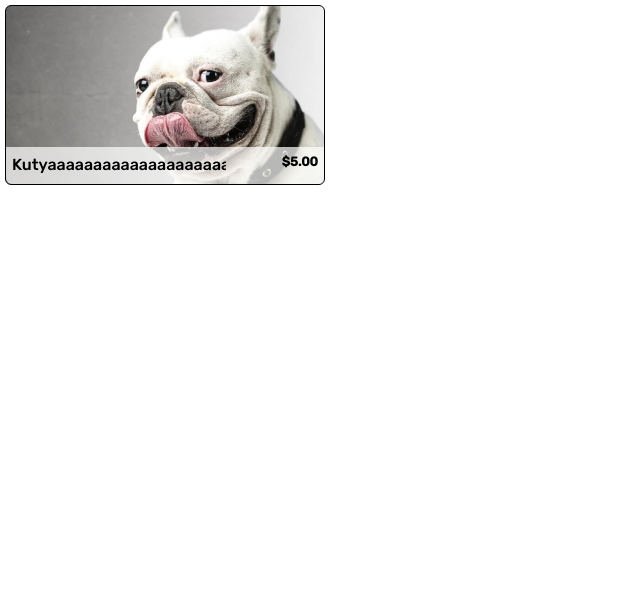
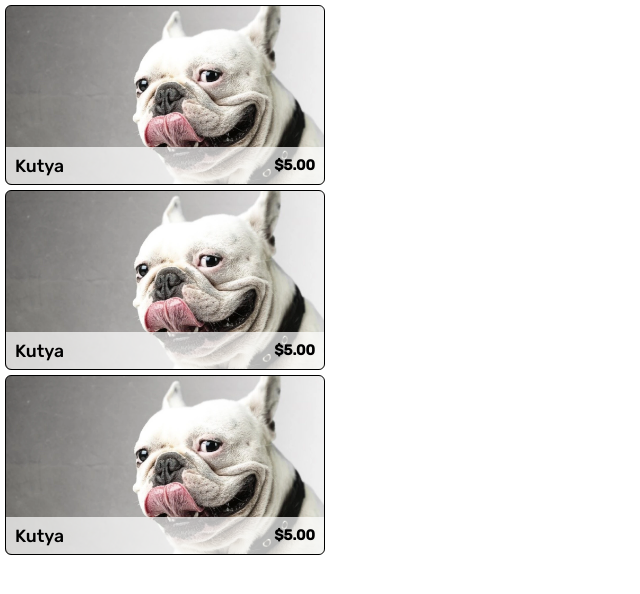
Before and after one commit to 0324bence/portfolio-example, a SvelteKit app: page /Gallery in a window 1280 px wide. Shown: the top 594 px of the page, without its empty margins (0-640 px from the left). Built offline with nearby package versions, Linux system fonts and the light colour scheme; a web font is replaced by a local one.

Commit message:
Card - Fixing alignment

```diff
--- a/src/components/Gallery/Card.svelte
+++ b/src/components/Gallery/Card.svelte
@@ -52,26 +52,28 @@
     }
     .card-title{
         flex: 1.4;
-        display: inline;
-        padding-left: 6px;
+        display: flex;
+        padding-left: 9px;
         font-weight: 500;
         overflow: hidden;
+        align-items: center;
+        justify-content: start;
+        font-size: 1.1em;
     }
     .card-price{
         flex: 0.6;
-        display: inline-block;
+        display: flex;
+        align-items: center;
+        justify-content: end;
         text-align: right;
-        padding-right: 6px;
+        padding-right: 9px;
         font-weight: 600;
-        font-size: 0.8em;
+        font-size: 0.9em;
 
-    }
-
-    .card-price p, .card-title p{
-        line-height: 2.3em !important;
     }
 
 
 
 
+
 </style>
--- a/src/routes/Gallery/+page.svelte
+++ b/src/routes/Gallery/+page.svelte
@@ -5,4 +5,6 @@
 </script>
 
 
-<Card image="0001" title="Kutyaaaaaaaaaaaaaaaaaaaaaaaaaaaaaaaaa" price="$5.00"/>
+<Card image="0001" title="Kutya" price="$5.00"/>
+<Card image="0001" title="Kutya" price="$5.00"/>
+<Card image="0001" title="Kutya" price="$5.00"/>
```
